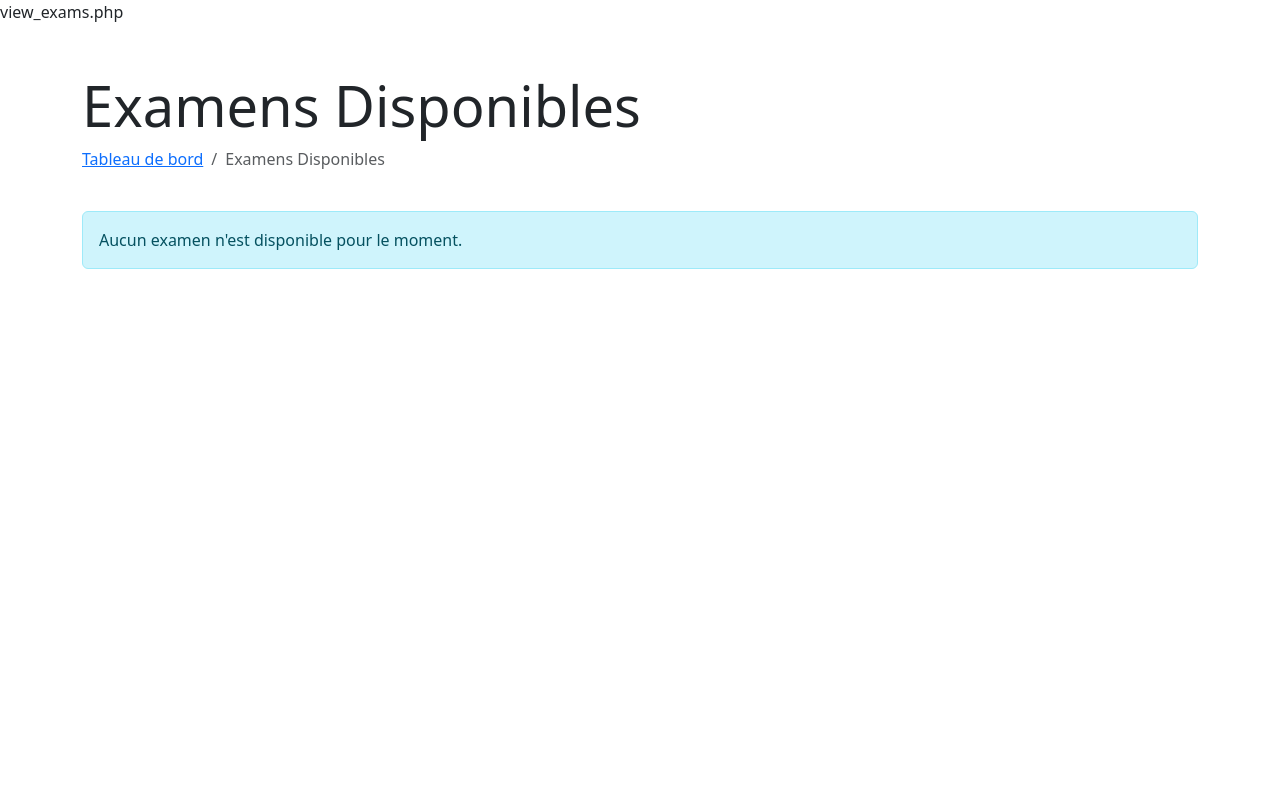
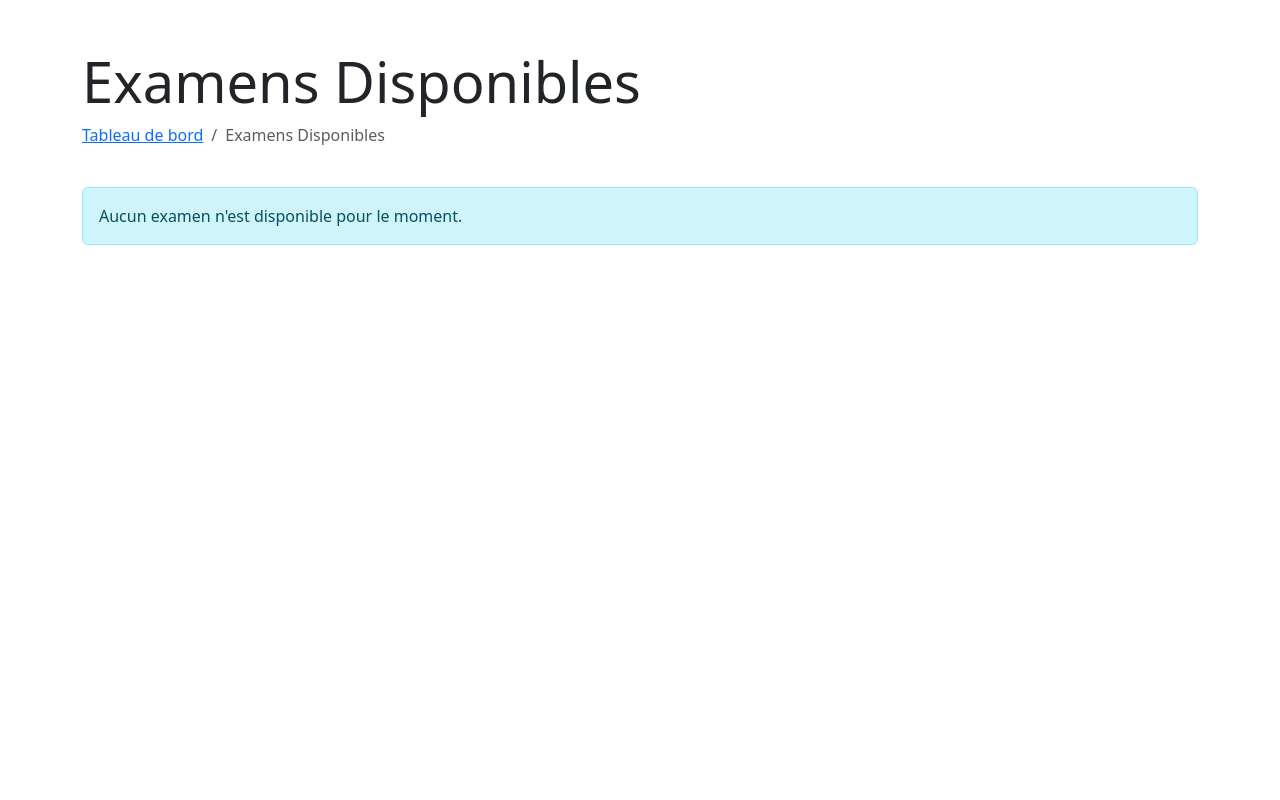
Before and after one commit to GhAmk/projet-synthese, a PHP site: page /view_exams.php in a window 1280 px wide. Run offline with PHP 8.4, Linux system fonts and the light colour scheme; a user stored in the database is signed in; data comes from the database, SQL or seed files in the repository.

Commit message:
view_exams.php

```diff
--- a/view_exams.php
+++ b/view_exams.php
@@ -1,4 +1,3 @@
-view_exams.php
 <?php
 session_start();
 
```
